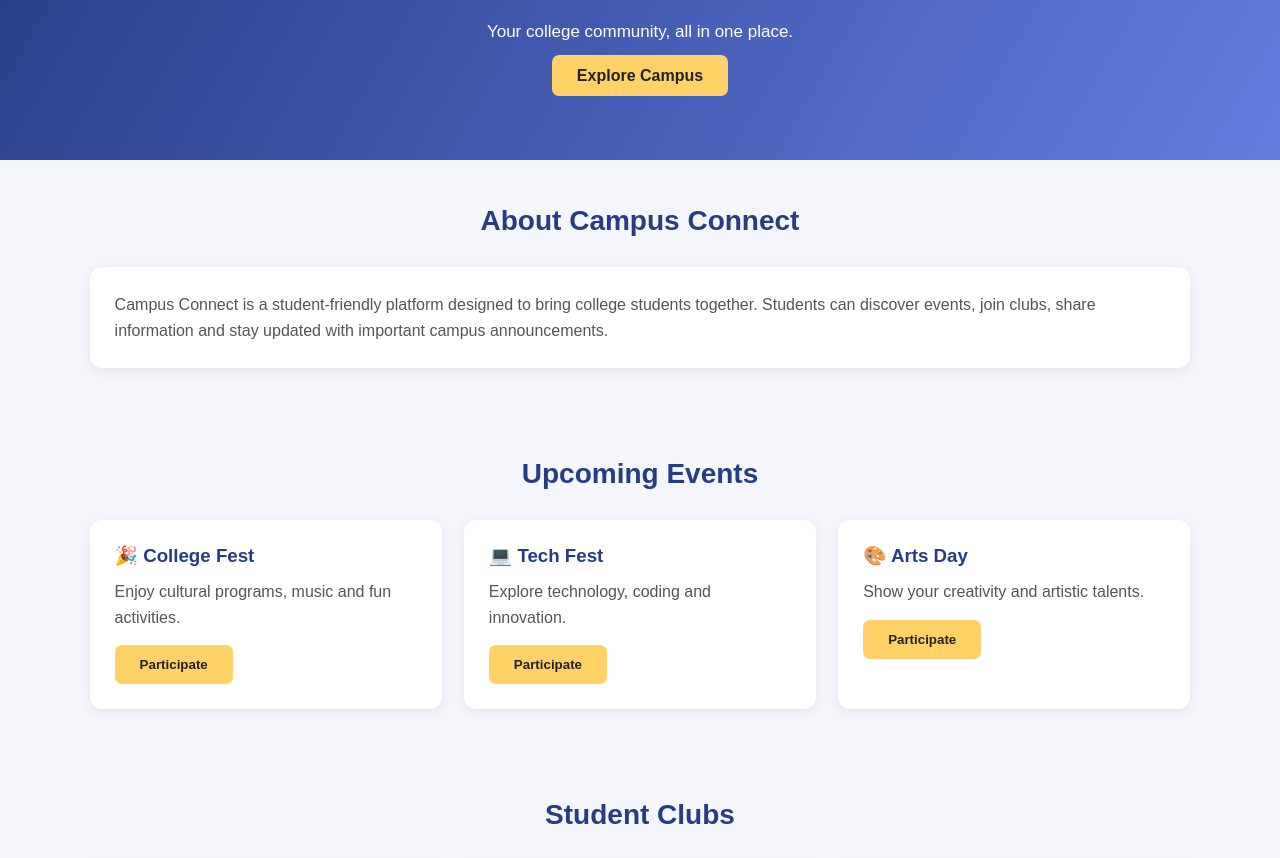
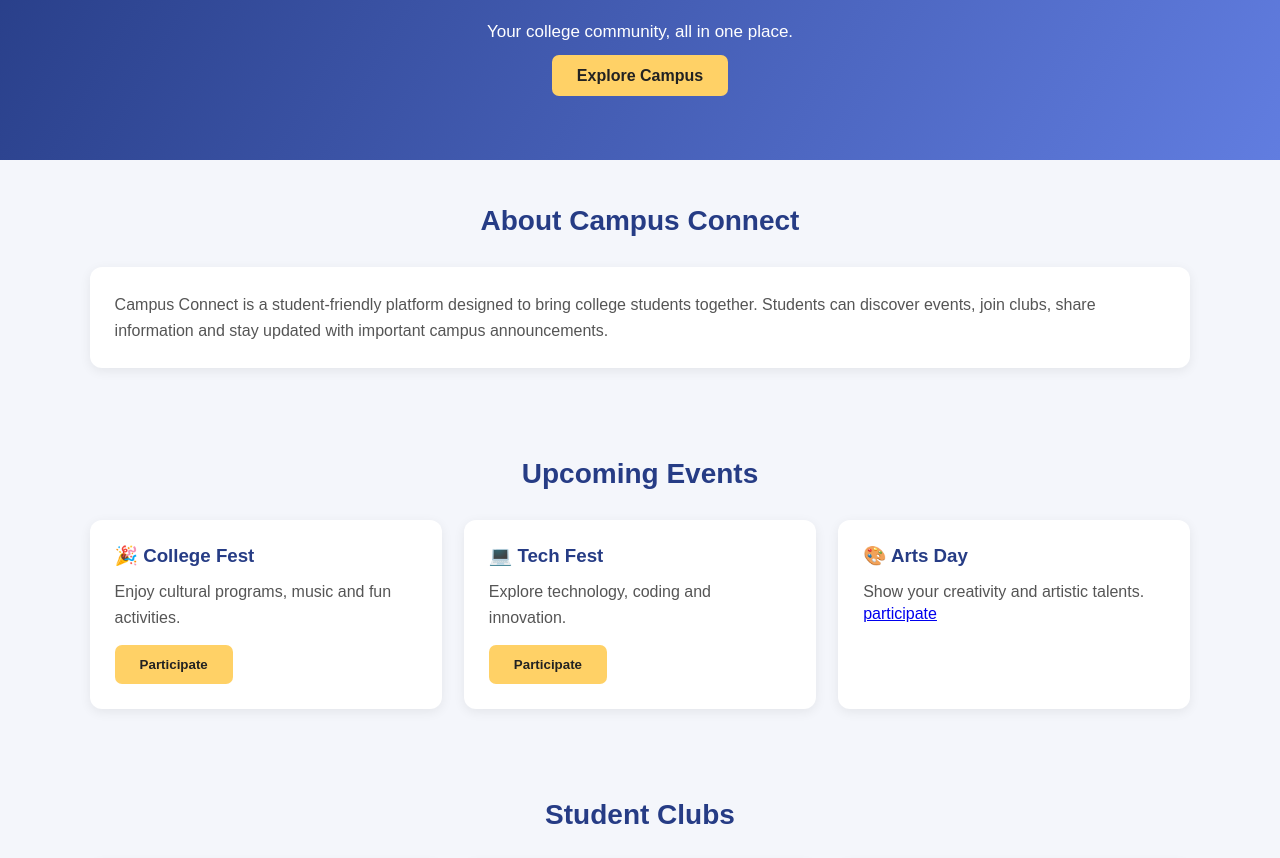
Before and after one commit to majidharazak/campus_connect, a plain HTML site: page index.html in a window 1280 px wide. Shown: the part 225-1083 px from the top of the page. Drawn offline with Linux system fonts and the light colour scheme.

Commit message:
Update index.html

```diff
--- a/index.html
+++ b/index.html
@@ -231,14 +231,15 @@ footer {
         <div class="card">
             <h3>🎨 Arts Day</h3>
             <p>Show your creativity and artistic talents.</p>
-            <button class="btn" onclick="join('Arts Day')">
-                Participate
-            </button>
+            <span>
+                <a href="registration.html">participate</a>
+            </span>
         </div>
     </div>
 </section>
 
 <!-- CLUBS -->
+
 <section id="clubs">
     <h2 class="section-title">Student Clubs</h2>
 
```
